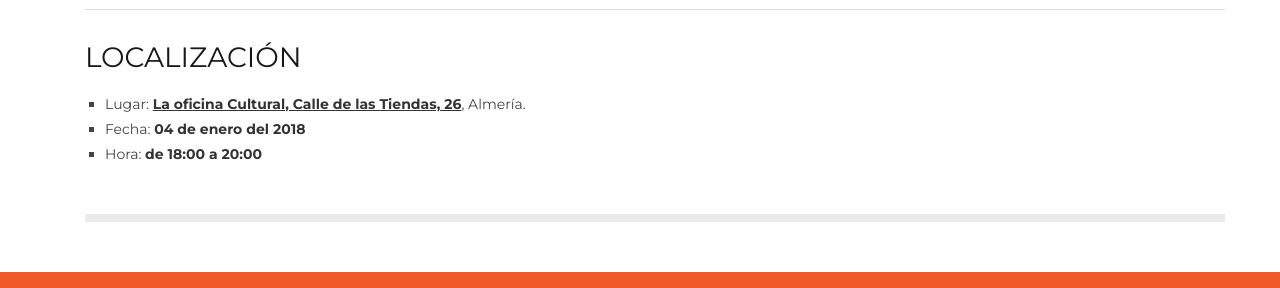
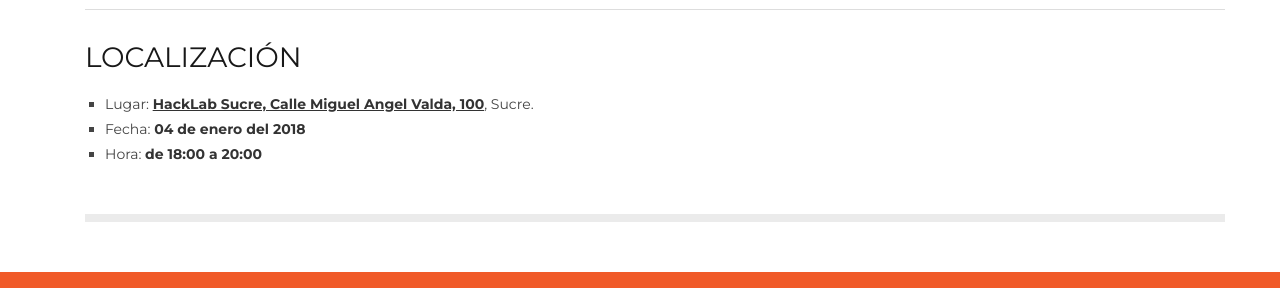
Before and after one commit to HackLab-Sucre/hacklab-sucre.github.io, a Jekyll site: the page actividades/2018/09/17/Curso-Linux.html, which Jekyll copies as it is, in a window 1280 px wide. Shown: the part 1793-2081 px from the top of the page. Built offline with Jekyll 4.4.1, drawn with Linux system fonts in a browser that asks for light colours; a script that is not in the unit is left out.

Commit message:
Update Curso-Linux.html

```diff
--- a/actividades/2018/09/17/Curso-Linux.html
+++ b/actividades/2018/09/17/Curso-Linux.html
@@ -162,7 +162,7 @@ Aprenderás a instalar y configurar un sistemas con Linux, utilizar la shell y l
 
  <h3 id="localizacion">LOCALIZACIÓN</h3>
 
-        <p>Lugar: <strong><a href="https://www.google.es/maps/place/LA+OFICINA+Producciones+Culturales/@36.8407451,-2.4681409,17z/data=!3m1!4b1!4m5!3m4!1s0xd7a9dfd82f7b2d7:0xcdfbe3a383b843eb!8m2!3d36.8407451!4d-2.4659522">La oficina Cultural, Calle de las Tiendas, 26</a></strong>, Almería.</p>
+        <p>Lugar: <strong><a href="https://www.google.es/maps/place/HackLab+Sucre/@-19.0412735,-65.2591987,738m/data=!3m1!1e3!4m12!1m6!3m5!1s0x93fbcf1b0f977ddd:0x5883d248ad7ce480!2sHackLab+Sucre!8m2!3d-19.0412735!4d-65.25701!3m4!1s0x93fbcf1b0f977ddd:0x5883d248ad7ce480!8m2!3d-19.0412735!4d-65.25701">HackLab Sucre, Calle Miguel Angel Valda, 100</a></strong>, Sucre.</p>
         <p>Fecha: <strong>04 de enero del 2018</strong></p>
         <p>Hora: <strong>de 18:00 a 20:00</strong></p>
 
```
